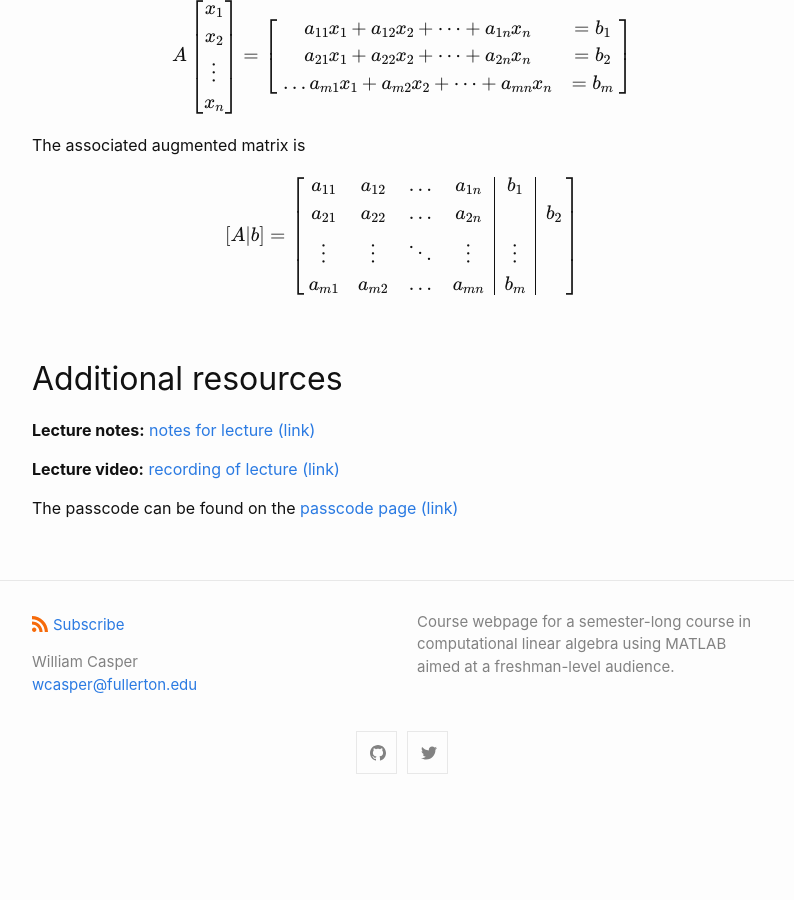
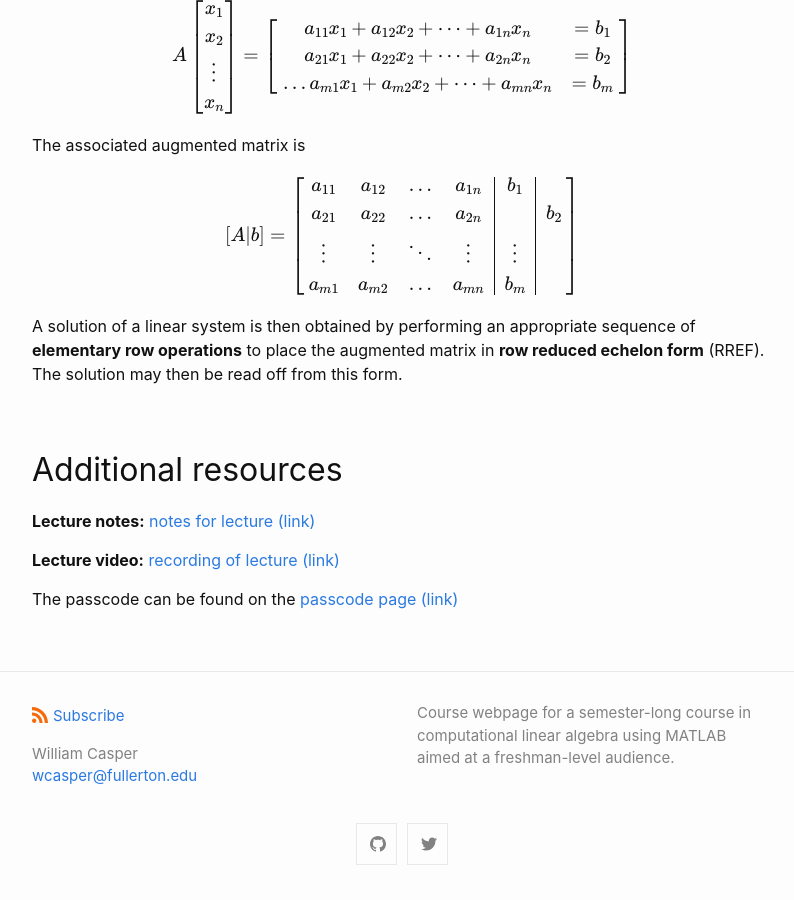
Before and after one commit to wcasper/math107spring2021, a Jekyll site: the page built from _posts/2021-03-22-Lecture-15.md, in a window 1280 px wide and 900 px high, scrolled down 3074 px. Shown: the whole window, without its empty margins (238-1032 px from the left). Built offline with Jekyll 4.4.1, drawn with Linux system fonts in a browser that asks for light colours; before the commit the page ends 3883 px from its top, so only the background shows below that.

Commit message:
added comments

```diff
--- a/_posts/2021-03-22-Lecture-15.md
+++ b/_posts/2021-03-22-Lecture-15.md
@@ -136,6 +136,8 @@ a_{21} & a_{22} & \dots & a_{2n} & &b_2\\
 a_{m1} & a_{m2} & \dots & a_{mn} & b_m
 \end{array}\right]$$
 
+A solution of a linear system is then obtained by performing an appropriate sequence of **elementary row operations** to place the augmented matrix in **row reduced echelon form** (RREF).  The solution may then be read off from this form.
+
 
 ## Additional resources
 
```
